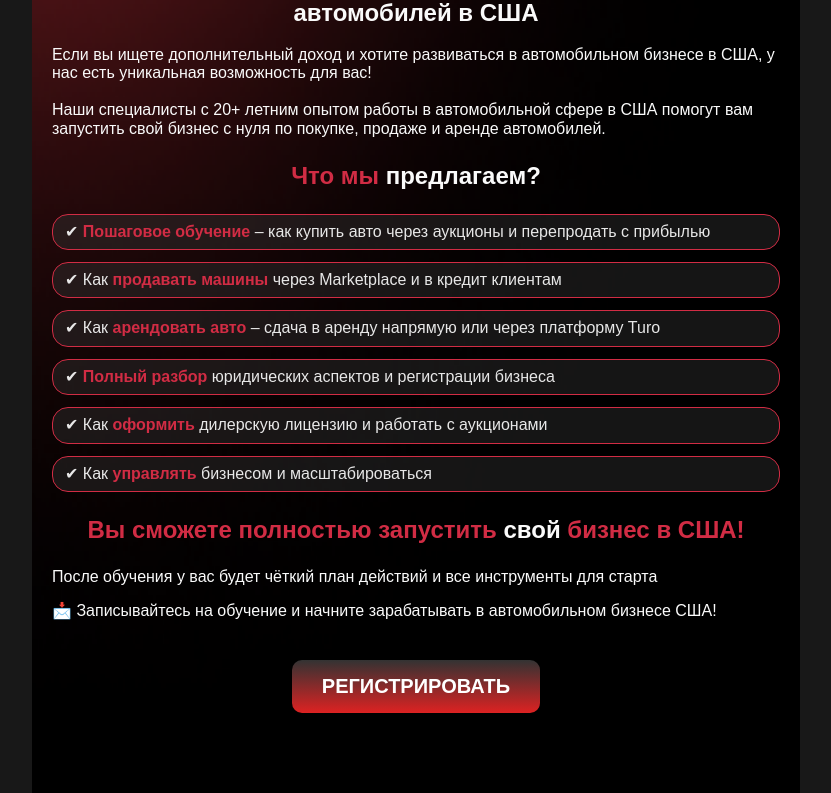
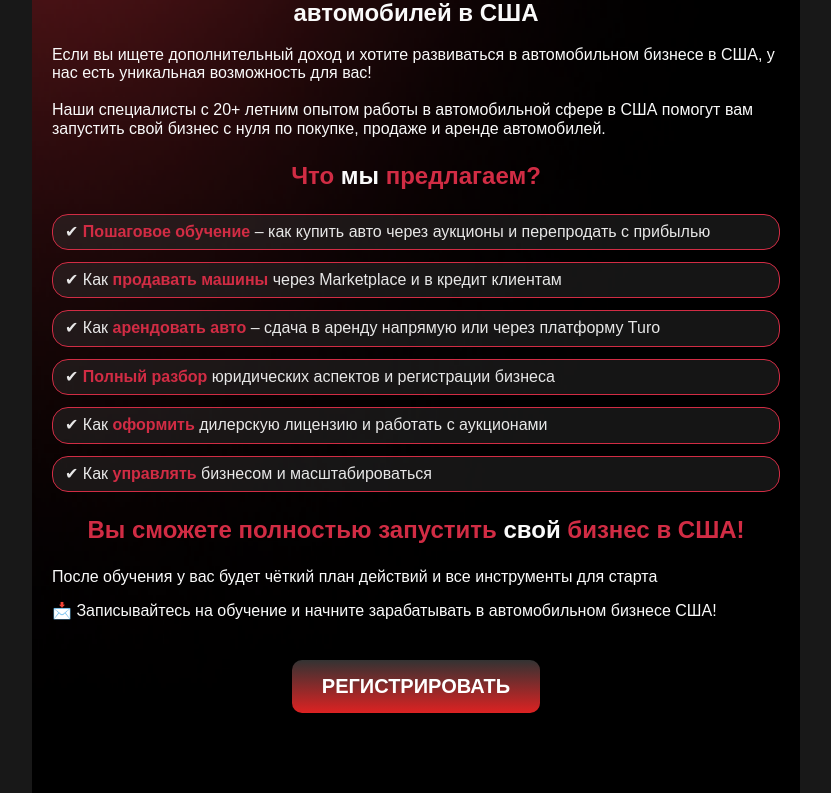
Before and after one commit to Jey2507/auto-usa, a React (Vite) app: page /business in a window 1280 px wide. Shown: the part 2170-2963 px from the top of the page, without its empty margins (224-1055 px from the left). Built offline with nearby package versions, Linux system fonts and the light colour scheme.

Commit message:
Update OnlineBusiness.jsx

```diff
--- a/src/pages/OnlineBusiness/OnlineBusiness.jsx
+++ b/src/pages/OnlineBusiness/OnlineBusiness.jsx
@@ -45,7 +45,7 @@ export default function OnlineBusiness() {
                 <p>Если вы ищете дополнительный доход и хотите развиваться в автомобильном бизнесе в США, у нас есть уникальная возможность для вас!<br /><br />
                 Наши специалисты с 20+ летним опытом работы в автомобильной сфере в США помогут вам запустить свой бизнес с нуля по покупке, продаже и аренде автомобилей.
                 </p>
-                <h3>Что мы <span className={css.spanColorTwo}>предлагаем?</span></h3>
+                <h3>Что <span className={css.spanColorTwo}>мы</span> предлагаем?</h3>
                 <ul className={css.listTPS}>
                     <li>✔<span className={css.spanColor}> Пошаговое обучение</span> – как купить авто через аукционы и перепродать с прибылью</li>
                     <li>✔ Как<span className={css.spanColor}> продавать машины</span> через Marketplace и в кредит клиентам</li>
```
